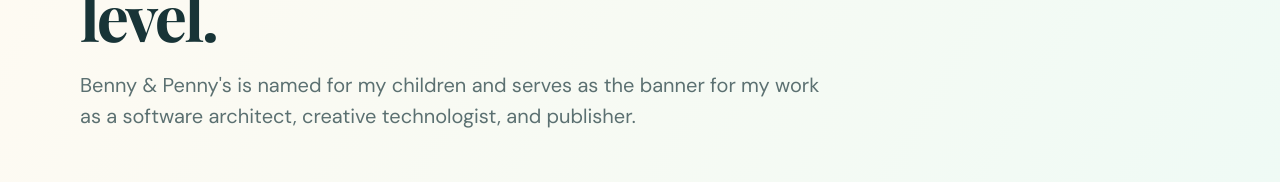
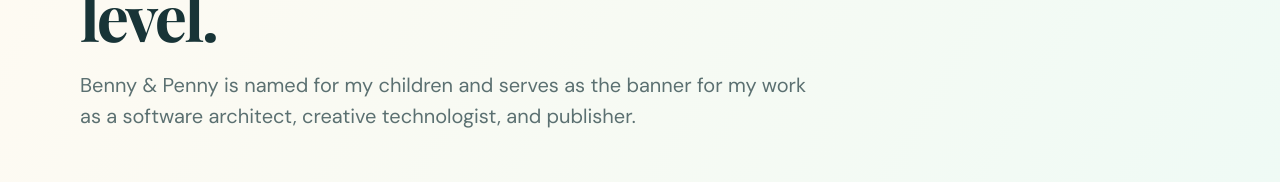
Before and after one commit to hpintojr/bennyandpenny, a Next.js app: page /about in a window 1280 px wide. Shown: the part 283-465 px from the top of the page. Built offline with nearby package versions, Linux system fonts and the light colour scheme.

Commit message:
fix: remove apostrophe from tech-company brand name

```diff
--- a/app/about/page.tsx
+++ b/app/about/page.tsx
@@ -29,7 +29,7 @@ export default function AboutPage() {
           <p className="eyebrow">About</p>
           <h1 className="display">The big picture, executed at the technical level.</h1>
           <p className="lede">
-            Benny &amp; Penny&apos;s is named for my children and serves as the banner for my work as a
+            Benny &amp; Penny is named for my children and serves as the banner for my work as a
             software architect, creative technologist, and publisher.
           </p>
         </div>
```
